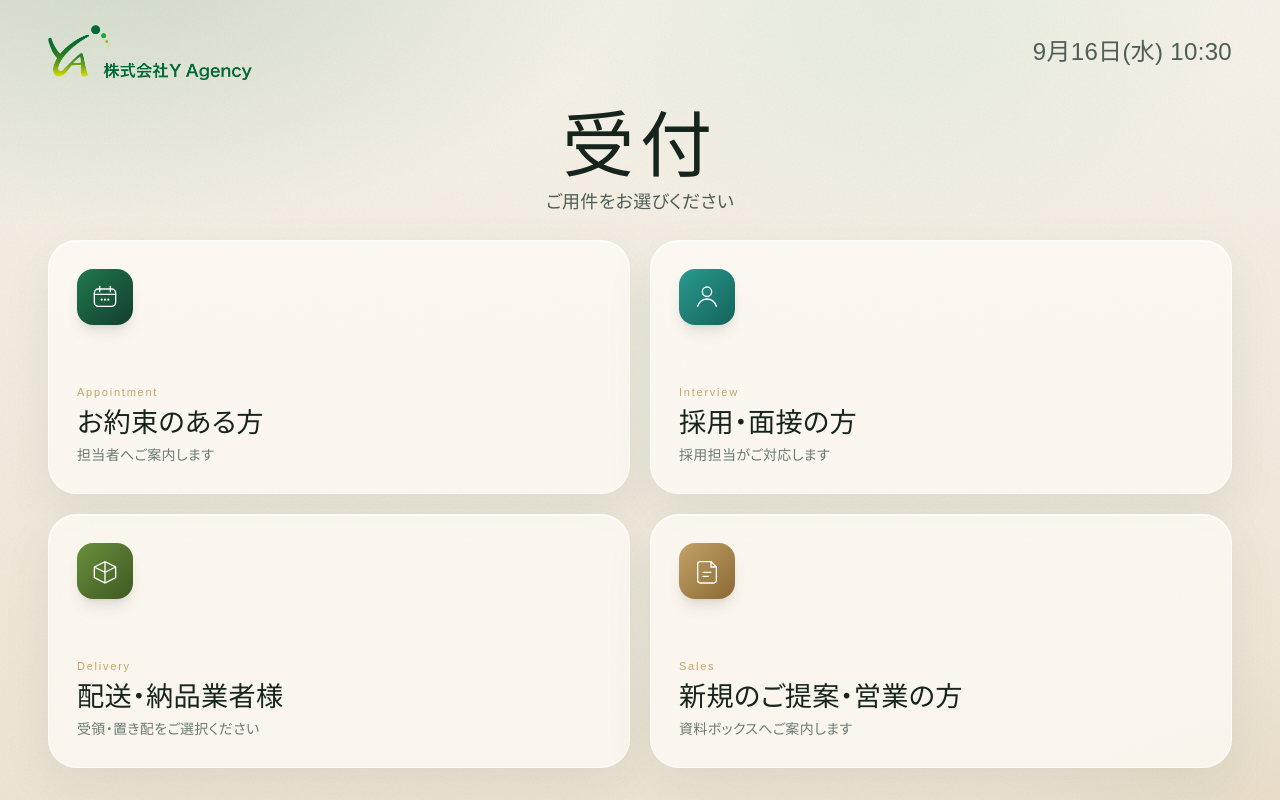
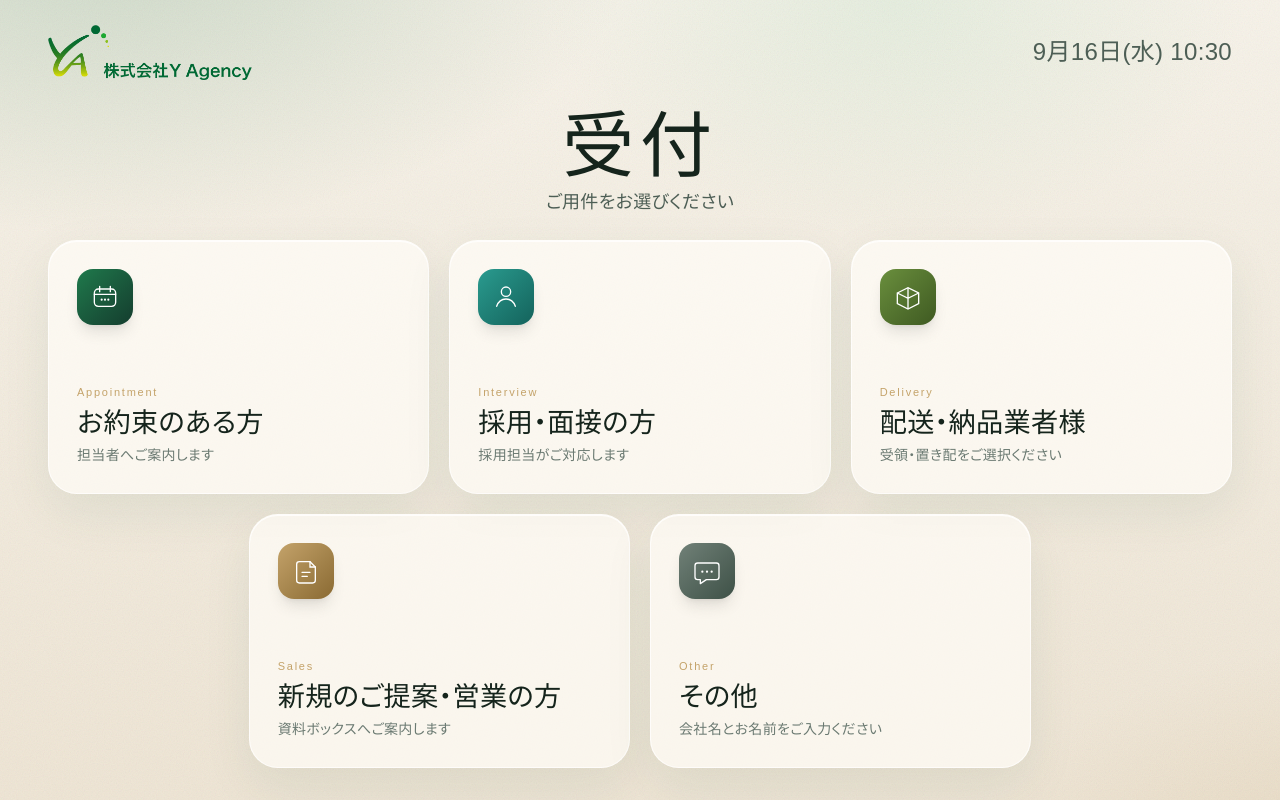
Before and after one commit to YA-Itou/y-agency-reception, a Next.js app: page / in a window 1280 px wide. Both pictures are taken after a click on the button "受付を開始する". Built offline with nearby package versions, Linux system fonts and the light colour scheme; a web font is replaced by a local one.

Commit message:
”その他”メニューの追加と、各メニューにて”トップへ戻る”ボタンを配置

```diff
--- a/src/app/api/reception/route.ts
+++ b/src/app/api/reception/route.ts
@@ -10,7 +10,8 @@ function isPayload(value: unknown): value is ReceptionPayload {
     visitType === "appointment" ||
     visitType === "interview" ||
     visitType === "delivery" ||
-    visitType === "sales"
+    visitType === "sales" ||
+    visitType === "other"
   );
 }
 
@@ -22,6 +23,11 @@ function validate(payload: ReceptionPayload): string | null {
   }
   if (payload.visitType === "interview") {
     if (!payload.visitorName?.trim()) return "お名前は必須です";
+  }
+  if (payload.visitType === "other") {
+    if (!payload.companyName?.trim() || !payload.visitorName?.trim()) {
+      return "会社名とお名前は必須です";
+    }
   }
   if (payload.visitType === "delivery") {
     if (!payload.carrier) return "業者を選択してください";
--- a/src/components/admin/HistoryApp.tsx
+++ b/src/components/admin/HistoryApp.tsx
@@ -2,7 +2,7 @@
 
 import Image from "next/image";
 import { useRouter } from "next/navigation";
-import { useCallback, useEffect, useMemo, useState } from "react";
+import { useEffect, useMemo, useState } from "react";
 import { VISIT_TYPE_LABEL } from "@/lib/constants";
 import type { ReceptionLog, VisitType } from "@/lib/types";
 
@@ -66,10 +66,12 @@ export function HistoryApp() {
     return `/api/admin/logs?${params.toString()}`;
   }, [from, to, visitType, status, page]);
 
-  const load = useCallback(async () => {
-    setLoading(true);
-    setError("");
+  useEffect(() => {
+    let cancelled = false;
+
+    async function load() {
       const response = await fetch(query);
+      if (cancelled) return;
       if (response.status === 401) {
         router.push("/admin/login");
         return;
@@ -80,6 +82,7 @@ export function HistoryApp() {
         total?: number;
         error?: string;
       };
+      if (cancelled) return;
       setLoading(false);
       if (!json.ok) {
         setError(json.error || "取得に失敗しました");
@@ -87,11 +90,13 @@ export function HistoryApp() {
       }
       setRows(json.rows ?? []);
       setTotal(json.total ?? 0);
+    }
+
+    void load();
+    return () => {
+      cancelled = true;
+    };
   }, [query, router]);
-
-  useEffect(() => {
-    void load();
-  }, [load]);
 
   async function logout() {
     await fetch("/api/admin/logout", { method: "POST" });
@@ -126,6 +131,8 @@ export function HistoryApp() {
             className="field mt-1 py-2 text-sm"
             value={from}
             onChange={(event) => {
+              setLoading(true);
+              setError("");
               setPage(1);
               setFrom(event.target.value);
             }}
@@ -138,6 +145,8 @@ export function HistoryApp() {
             className="field mt-1 py-2 text-sm"
             value={to}
             onChange={(event) => {
+              setLoading(true);
+              setError("");
               setPage(1);
               setTo(event.target.value);
             }}
@@ -149,6 +158,8 @@ export function HistoryApp() {
             className="field mt-1 py-2 text-sm"
             value={visitType}
             onChange={(event) => {
+              setLoading(true);
+              setError("");
               setPage(1);
               setVisitType(event.target.value);
             }}
@@ -158,6 +169,7 @@ export function HistoryApp() {
             <option value="interview">面接</option>
             <option value="delivery">配送</option>
             <option value="sales">営業</option>
+            <option value="other">その他</option>
           </select>
         </label>
         <label className="text-xs text-[#6b7a72]">
@@ -166,6 +178,8 @@ export function HistoryApp() {
             className="field mt-1 py-2 text-sm"
             value={status}
             onChange={(event) => {
+              setLoading(true);
+              setError("");
               setPage(1);
               setStatus(event.target.value);
             }}
@@ -244,7 +258,11 @@ export function HistoryApp() {
         <button
           type="button"
           disabled={page <= 1}
-          onClick={() => setPage((value) => value - 1)}
+          onClick={() => {
+            setLoading(true);
+            setError("");
+            setPage((value) => value - 1);
+          }}
           className="rounded-full border border-[#184a34]/15 px-4 py-2 disabled:opacity-40"
         >
           前へ
@@ -255,7 +273,11 @@ export function HistoryApp() {
         <button
           type="button"
           disabled={page >= pageCount}
-          onClick={() => setPage((value) => value + 1)}
+          onClick={() => {
+            setLoading(true);
+            setError("");
+            setPage((value) => value + 1);
+          }}
           className="rounded-full border border-[#184a34]/15 px-4 py-2 disabled:opacity-40"
         >
           次へ
--- a/src/components/kiosk/FormScreens.tsx
+++ b/src/components/kiosk/FormScreens.tsx
@@ -114,3 +114,59 @@ export function InterviewScreen({
     </ScreenCard>
   );
 }
+
+export function OtherReceptionScreen({
+  companyName,
+  visitorName,
+  submitting,
+  onChange,
+  onBack,
+  onSubmit,
+}: {
+  companyName: string;
+  visitorName: string;
+  submitting: boolean;
+  onChange: (field: "companyName" | "visitorName", value: string) => void;
+  onBack: () => void;
+  onSubmit: () => void;
+}) {
+  const canSubmit = companyName.trim().length > 0 && visitorName.trim().length > 0;
+
+  return (
+    <ScreenCard className="mx-auto mt-6 w-full max-w-4xl">
+      <p className="text-[11px] tracking-[0.16em] text-[#c4a36a]">OTHER</p>
+      <h2 className="mt-2 text-[2rem] font-medium leading-snug text-[#15241c]">その他のご用件</h2>
+      <p className="mt-3 text-sm text-[#6b7a72]">会社名とお名前をご入力ください</p>
+      <form
+        className="mt-8 grid grid-cols-2 gap-5"
+        onSubmit={(event) => {
+          event.preventDefault();
+          if (canSubmit && !submitting) onSubmit();
+        }}
+      >
+        <Field
+          label="会社名"
+          required
+          value={companyName}
+          onChange={(value) => onChange("companyName", value)}
+          placeholder="株式会社〇〇"
+          autoComplete="organization"
+        />
+        <Field
+          label="お名前"
+          required
+          value={visitorName}
+          onChange={(value) => onChange("visitorName", value)}
+          placeholder="山田 太郎"
+          autoComplete="name"
+        />
+        <div className="col-span-2 mt-2 flex items-center justify-between">
+          <BackButton onClick={onBack} disabled={submitting} />
+          <PrimaryButton type="submit" disabled={!canSubmit || submitting}>
+            {submitting ? "送信中…" : "受付する"}
+          </PrimaryButton>
+        </div>
+      </form>
+    </ScreenCard>
+  );
+}
--- a/src/components/kiosk/HomeScreen.tsx
+++ b/src/components/kiosk/HomeScreen.tsx
@@ -3,7 +3,7 @@
 import type { ReactNode } from "react";
 
 type HomeCard = {
-  id: "appointment" | "interview" | "delivery" | "sales";
+  id: "appointment" | "interview" | "delivery" | "sales" | "other";
   title: string;
   en: string;
   hint: string;
@@ -67,6 +67,21 @@ const cards: HomeCard[] = [
       </svg>
     ),
   },
+  {
+    id: "other",
+    title: "その他",
+    en: "Other",
+    hint: "会社名とお名前をご入力ください",
+    accent: "from-[#718178] to-[#3e5147]",
+    icon: (
+      <svg viewBox="0 0 48 48" className="h-8 w-8" fill="none" aria-hidden>
+        <path d="M10 12h28a4 4 0 0 1 4 4v17a4 4 0 0 1-4 4H23l-9 6v-6h-4a4 4 0 0 1-4-4V16a4 4 0 0 1 4-4Z" stroke="currentColor" strokeWidth="2" strokeLinejoin="round" />
+        <circle cx="17" cy="25" r="1.7" fill="currentColor" />
+        <circle cx="24" cy="25" r="1.7" fill="currentColor" />
+        <circle cx="31" cy="25" r="1.7" fill="currentColor" />
+      </svg>
+    ),
+  },
 ];
 
 export function HomeScreen({ onSelect }: { onSelect: (id: HomeCard["id"]) => void }) {
@@ -78,13 +93,19 @@ export function HomeScreen({ onSelect }: { onSelect: (id: HomeCard["id"]) => voi
         </h1>
         <p className="mt-3 text-lg font-medium text-[#4d5e55]">ご用件をお選びください</p>
       </div>
-      <div className="fade-up-delay grid flex-1 grid-cols-2 gap-5 pb-2">
-        {cards.map((card) => (
+      <div className="fade-up-delay grid flex-1 grid-cols-6 gap-5 pb-2">
+        {cards.map((card, index) => (
           <button
             key={card.id}
             type="button"
             onClick={() => onSelect(card.id)}
-            className="tile glass flex h-full min-h-[170px] flex-col items-start justify-between rounded-[1.8rem] p-6 text-left lg:p-7"
+            className={`tile glass flex h-full min-h-[170px] flex-col items-start justify-between rounded-[1.8rem] p-6 text-left lg:p-7 ${
+              index === 3
+                ? "col-span-2 col-start-2"
+                : index === 4
+                  ? "col-span-2 col-start-4"
+                  : "col-span-2"
+            }`}
           >
             <div className={`flex h-14 w-14 items-center justify-center rounded-2xl bg-gradient-to-br ${card.accent} text-white shadow-lg`}>
               {card.icon}
--- a/src/components/kiosk/KioskApp.tsx
+++ b/src/components/kiosk/KioskApp.tsx
@@ -4,7 +4,7 @@ import { useCallback, useState } from "react";
 import { CARRIER_LABEL, COMPLETE_MESSAGE, IDLE_MS } from "@/lib/constants";
 import type { CarrierId, CompleteKind, KioskStep, ReceptionPayload } from "@/lib/types";
 import { useIdleReset } from "@/lib/use-idle-reset";
-import { AppointmentScreen, InterviewScreen } from "./FormScreens";
+import { AppointmentScreen, InterviewScreen, OtherReceptionScreen } from "./FormScreens";
 import { CarrierScreen, CompleteScreen, DeliveryNeedScreen, OtherCarrierScreen, SalesScreen } from "./FlowScreens";
 import { HomeScreen } from "./HomeScreen";
 import { KioskHeader } from "./KioskHeader";
@@ -96,6 +96,10 @@ export function KioskApp() {
               setSalesSent(false);
               setStep("sales");
             }
+            if (id === "other") {
+              setForm(emptyForm);
+              setStep("other");
+            }
           }}
         />
       )}
@@ -130,6 +134,25 @@ export function KioskApp() {
             void finish(
               { visitType: "interview", visitorName: form.visitorName },
               "interview",
+            )
+          }
+        />
+      )}
+      {step === "other" && (
+        <OtherReceptionScreen
+          companyName={form.companyName}
+          visitorName={form.visitorName}
+          submitting={submitting}
+          onChange={(field, value) => setForm((current) => ({ ...current, [field]: value }))}
+          onBack={goMenu}
+          onSubmit={() =>
+            void finish(
+              {
+                visitType: "other",
+                companyName: form.companyName,
+                visitorName: form.visitorName,
+              },
+              "other",
             )
           }
         />
@@ -202,7 +225,9 @@ export function KioskApp() {
       {submitting && step !== "complete" && (
         <div className="pointer-events-none absolute inset-0 z-20 bg-[#f3eee4]/35" />
       )}
-      {step === "complete" && <CompleteScreen message={COMPLETE_MESSAGE[completeKind]} />}
+      {step === "complete" && (
+        <CompleteScreen message={COMPLETE_MESSAGE[completeKind]} onHome={resetHome} />
+      )}
     </KioskFrame>
   );
 }
--- a/src/lib/chatwork.ts
+++ b/src/lib/chatwork.ts
@@ -15,6 +15,8 @@ export function buildChatworkBody(payload: ReceptionPayload): string {
       return deliveryBody(payload);
     case "sales":
       return salesBody();
+    case "other":
+      return otherBody(payload);
   }
 }
 
@@ -95,6 +97,18 @@ function salesBody() {
 [hr]※対面対応は不要です。後ほど受付ボックスをご確認ください。[/info]`;
 }
 
+function otherBody(payload: ReceptionPayload) {
+  const company = payload.companyName?.trim() ?? "";
+  const name = payload.visitorName?.trim() ?? "";
+
+  return `[toall]
+[info][title]🔔 【その他】来訪者のお知らせ[/title]
+その他のご用件でお客様がお見えです。ご対応をお願いします。
+
+会社名：${company}
+お名前：${name} 様[/info]`;
+}
+
 export async function sendChatworkMessage(body: string): Promise<{
   ok: boolean;
   messageId?: string;
--- a/src/lib/constants.ts
+++ b/src/lib/constants.ts
@@ -31,6 +31,7 @@ export const VISIT_TYPE_LABEL = {
   interview: "面接",
   delivery: "配送",
   sales: "営業",
+  other: "その他",
 } as const;
 
 export const COMPLETE_MESSAGE = {
@@ -39,4 +40,5 @@ export const COMPLETE_MESSAGE = {
   "delivery-call": "担当者を呼び出しました。\n少々お待ちください。",
   "delivery-dropoff":
     "ご案内ありがとうございました。\n荷物は所定の場所へお置きください。",
+  other: "受付内容を通知しました。\n少々お待ちください。",
 } as const;
--- a/src/lib/types.ts
+++ b/src/lib/types.ts
@@ -1,4 +1,4 @@
-export type VisitType = "appointment" | "interview" | "delivery" | "sales";
+export type VisitType = "appointment" | "interview" | "delivery" | "sales" | "other";
 
 export type DeliveryNeed = "stamp_required" | "drop_off" | "must_receive";
 
@@ -22,13 +22,15 @@ export type KioskStep =
   | "delivery-other"
   | "delivery-need"
   | "sales"
+  | "other"
   | "complete";
 
 export type CompleteKind =
   | "appointment"
   | "interview"
   | "delivery-call"
-  | "delivery-dropoff";
+  | "delivery-dropoff"
+  | "other";
 
 export type ReceptionPayload = {
   visitType: VisitType;
```
Also changed, not shown: src/components/kiosk/FlowScreens.tsx (+5 -2 lines), 4 other files (tests, documents, lock files or other folders). Lines whose indentation alone changed are shown as unchanged.
